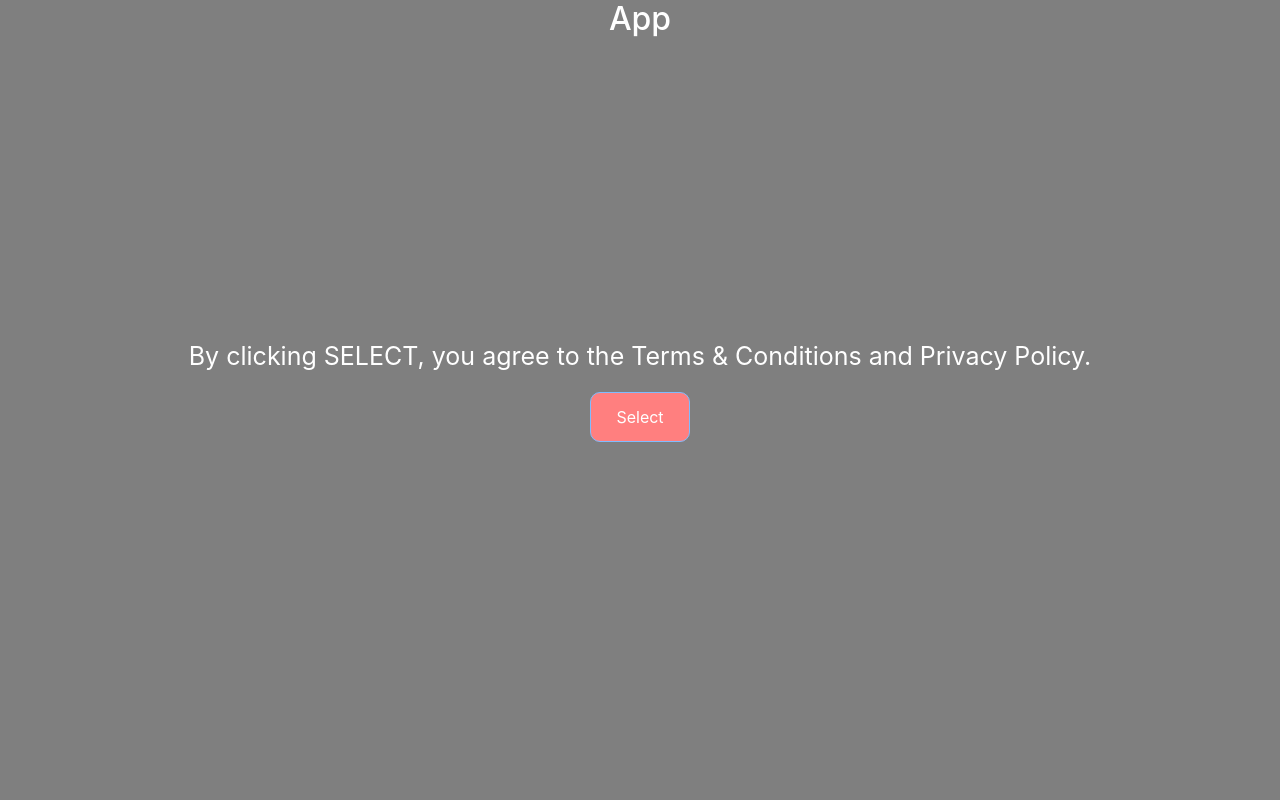
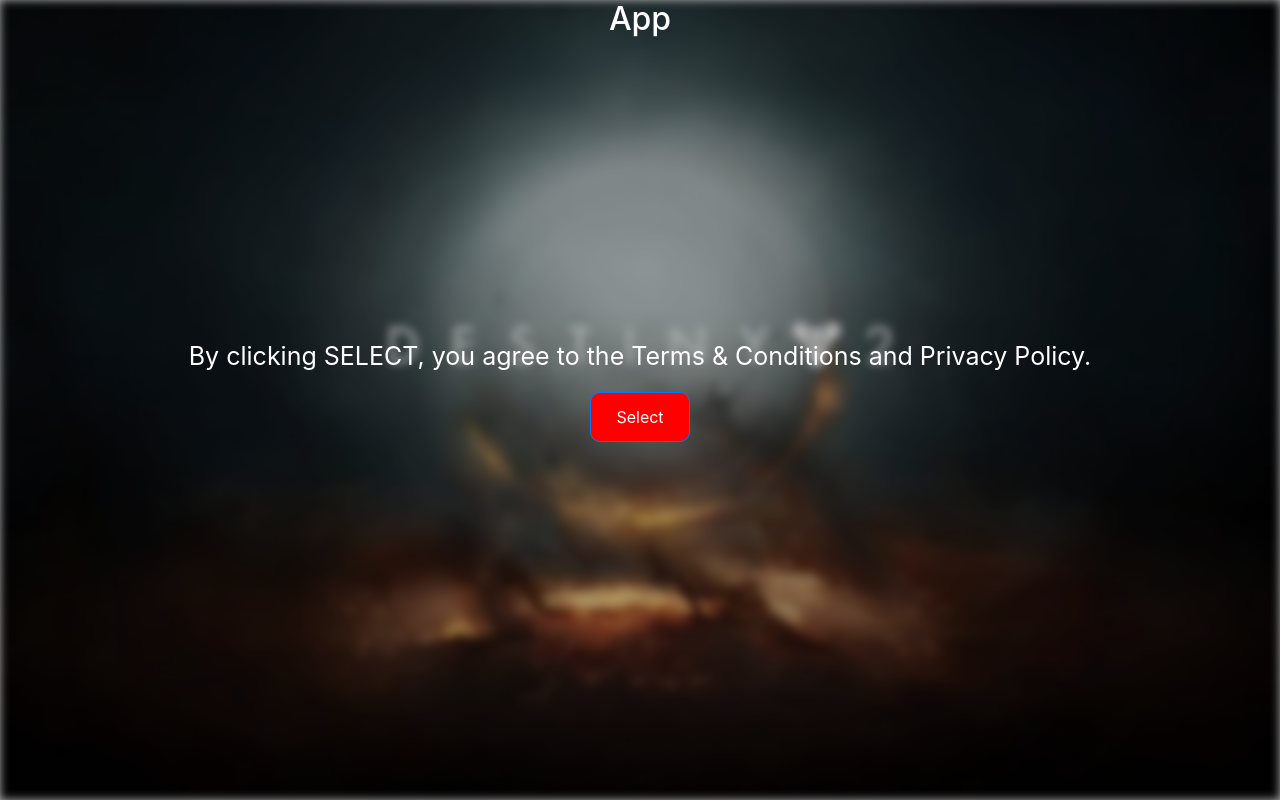
Before and after one commit to jrmronquillo/Controller-App, a Flask app: page /sampleApp2 in a window 1280 px wide. Run offline with Flask 2, Linux system fonts and the light colour scheme; parts of the project's set-up code (start-up, migrations or seed data) failed here and were passed over; some libraries are stand-ins or nearby versions.

Commit message:
added background image to test background transparency

```diff
--- a/main/templates/sampleApp2.html
+++ b/main/templates/sampleApp2.html
@@ -8,8 +8,8 @@
 			position: fixed;
 			top:0px;
 			left:0px;
-			background-color: black;
-			opacity: 0.5;
+			background-color: rgba(0,0,0,0.3);
+			/*opacity: 0.5;*/
 			width: 100% !important;
 			height: 100%;
 			text-align: center;
@@ -33,6 +33,21 @@
 		}
 		.footer{
 			align-content: flex-end;
+		}
+		.controller-main-bg{
+		  position: fixed;
+		  display: block;
+		  height: 100%;
+		  background-image: url('/static/destiny_2.jpg');
+		  /*background-color: #cccccc;*/
+		  filter: blur(5px);
+		  -webkit-filter: blur(5px);
+		  background-repeat: no-repeat;
+		  background-position: center;
+		  background-size: cover;
+		  left: 0;
+		  right:0;
+		  z-index: -1;
 		}
 	</style>
 	<script type="text/javascript">
@@ -118,6 +133,7 @@
 	</script>
 </head>
 <body>
+	<div class="controller-main-bg"></div>
 	<div class="contain-full">
 		<div class="header">
 			<h2 style='color:white'> App </h2>
```
